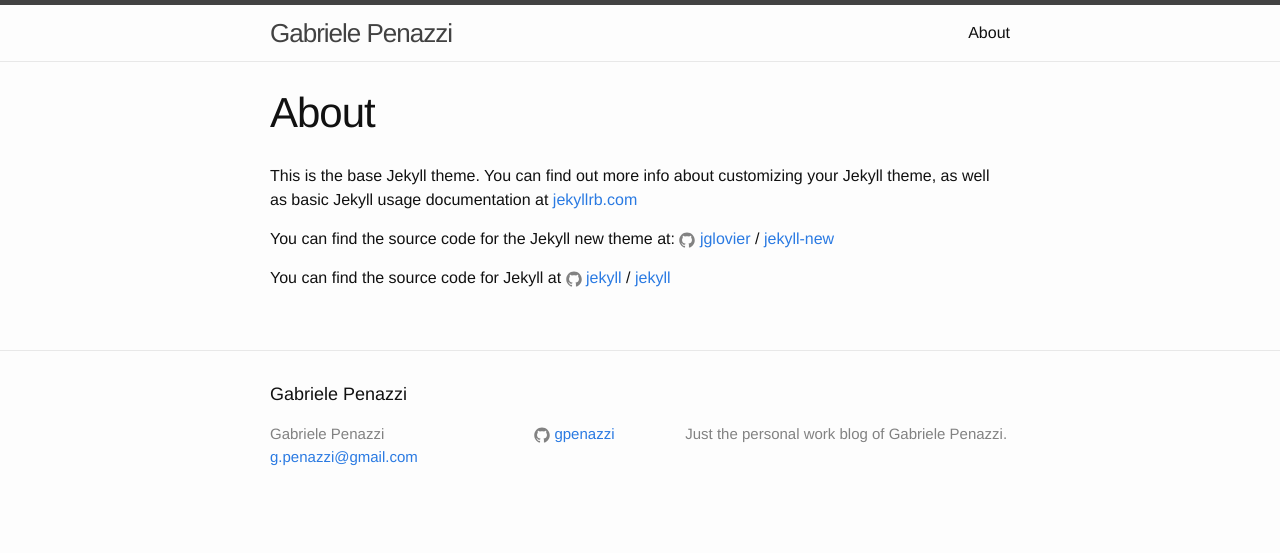
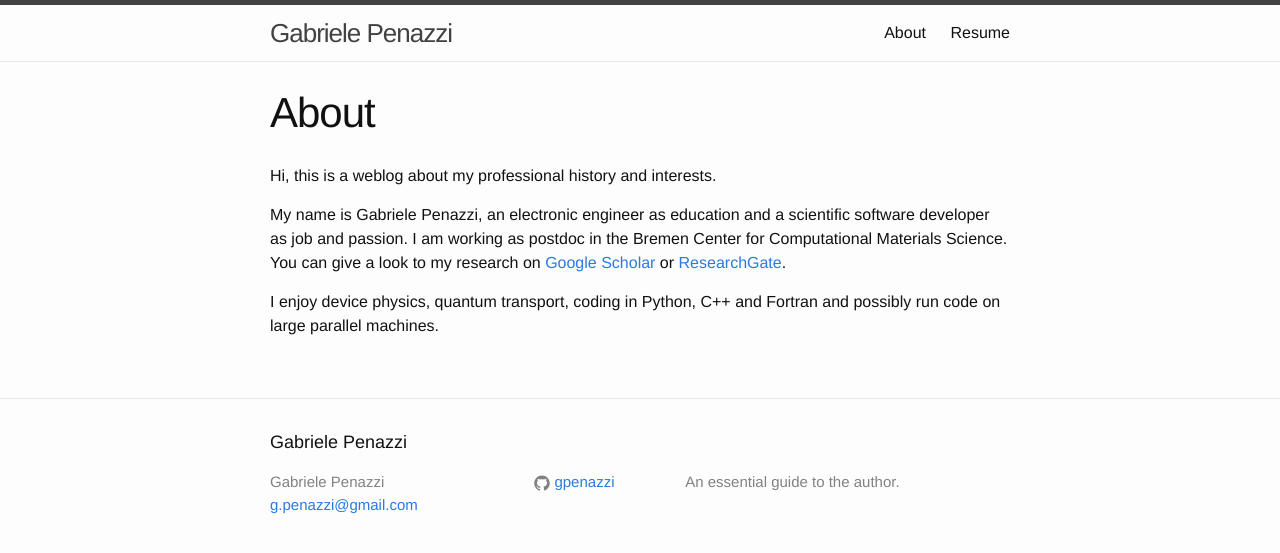
Before and after one commit to gpenazzi/gpenazzi.github.io, a Jekyll site: the page built from about.md, in a window 1280 px wide. Shown: the top 553 px of the page. Built offline with Jekyll 4.4.1, drawn with Linux system fonts in a browser that asks for light colours.

Commit message:
Now starts to look like an actual blog
Added about page and resume, and deleted default
jekyll content

```diff
--- a/_config.yml
+++ b/_config.yml
@@ -9,7 +9,7 @@
 title: Gabriele Penazzi
 email: g.penazzi@gmail.com
 description: > # this means to ignore newlines until "baseurl:"
-  Just the personal work blog of Gabriele Penazzi.
+  An essential guide to the author.
 baseurl: "" # the subpath of your site, e.g. /blog
 url: "http://gpenazzi.github.io" # the base hostname & protocol for your site
 
--- a/about.md
+++ b/about.md
@@ -4,12 +4,14 @@ title: About
 permalink: /about/
 ---
 
-This is the base Jekyll theme. You can find out more info about customizing your Jekyll theme, as well as basic Jekyll usage documentation at [jekyllrb.com](http://jekyllrb.com/)
+Hi, this is a weblog about my professional history and interests.
 
-You can find the source code for the Jekyll new theme at:
-{% include icon-github.html username="jglovier" %} /
-[jekyll-new](https://github.com/jglovier/jekyll-new)
+My name is Gabriele Penazzi, an electronic engineer as education
+and a scientific software developer as job and passion.
+I am working as postdoc in the Bremen Center for Computational Materials
+Science. You can give a look to my research on
+[Google Scholar](http://scholar.google.de/citations?hl=de&user=4CCZ3ecAAAAJ)
+or [ResearchGate](https://www.researchgate.net/profile/Gabriele_Penazzi2/).
 
-You can find the source code for Jekyll at
-{% include icon-github.html username="jekyll" %} /
-[jekyll](https://github.com/jekyll/jekyll)
+I enjoy device physics, quantum transport, coding in Python, C++ and Fortran
+and possibly run code on large parallel machines.
```
Also changed, not shown: _posts/2016-07-20-welcome-to-jekyll.markdown (deleted, +0 -25 lines), _posts/2016-07-23-hello-world.markdown (added, +18 -0 lines), resume/resume.md (added, +13 -0 lines), 3 other files.
